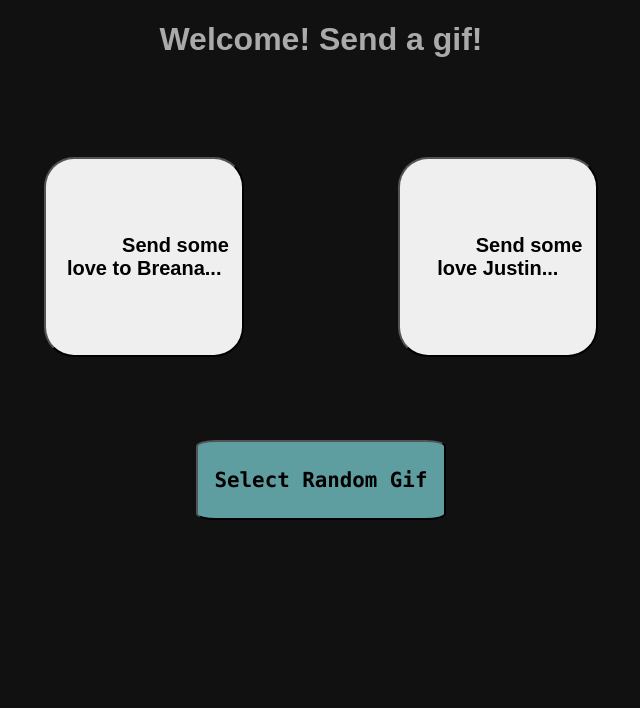
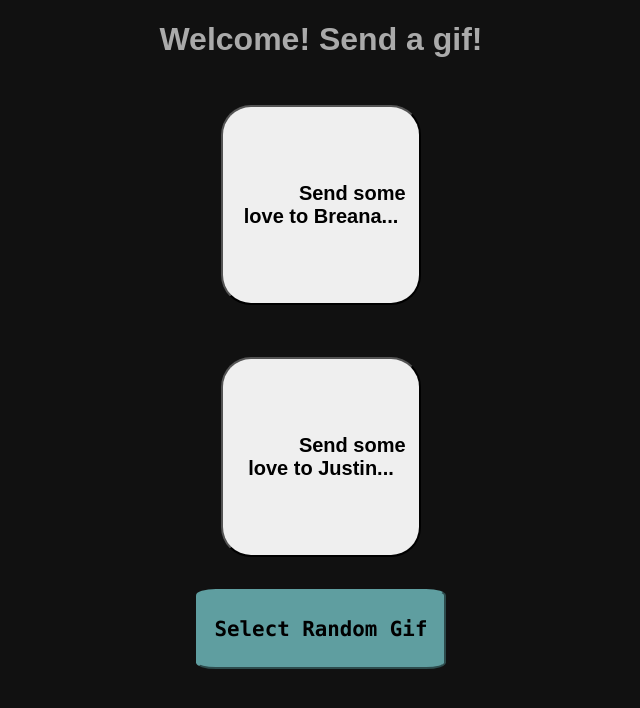
Before and after one commit to jtleaming/loverclient, a React (Create React App) app: page / in a window 1280 px wide. Shown: the top 708 px of the page, without its empty margins (319-959 px from the left). Built offline with nearby package versions, Linux system fonts and the light colour scheme; the HTML template or start-up script is replaced by a standard one.

Commit message:
Adding loading functionality to buttons.

```diff
--- a/src/App.js
+++ b/src/App.js
@@ -1,7 +1,35 @@
 import React, { Component } from 'react';
-import { Button } from 'reactstrap'
+import { Button } from 'reactstrap';
 import axios from 'axios';
 import './App.css';
+
+class SendGifButton extends Component{
+    constructor(props){
+        super(props);
+        this.state = {
+            loading: false
+        };
+    };
+    sendGif = function (number) {
+        this.setState({loading:true});
+        axios.post('http://localhost:5002/api/sendmessage/' + number + '/' + this.props.gifUri, { headers: { "Access-Control-Allow-Origin": "*", "Access-Control-Allow-Headers": " Origin, X-Requested-With, Content-Type, Accept" } })
+          .then((response) =>  {
+            console.log(response);
+            this.setState(() => ({ loading: false}));
+          })
+          .catch((error) => {
+              alert(error);
+              this.setState(({ loading: false}));
+            });
+      };
+    render(){
+        return(
+        <div>
+                <Button className="btn" onClick={() => this.sendGif(this.props.phoneNumbers)  }><i className={this.state.loading ? "heart fa fa-heart fa-4x fa-beat" : "heart fa fa-heart fa-4x"}></i>{this.props.messages}</Button>
+        </div>
+        );
+    }
+}
 
 const GifContainer = (props) => {
   const gif = 'https://giphy.com/embed/' + props.gifUri;
@@ -17,25 +45,19 @@ class App extends Component {
     super(props);
     this.state = {
       gifUri: '',
-      displayGif: false
+      displayGif: false,
+      loading: false,
+      phoneNumbers: ['18014140392', '18014034602'],
+      messages: ['Send some love to Breana...', 'Send some love to Justin...']
     };
     this.selectRandomGif = this.selectRandomGif.bind(this);
   }
-  sendGif = (number) => {
-    axios.get('http://localhost:5002/api/sendmessage/' + number + '/' + this.state.gifUri, { headers: { "Access-Control-Allow-Origin": "*", "Access-Control-Allow-Headers": " Origin, X-Requested-With, Content-Type, Accept" } })
-      .then(function (response) {
-        console.log(response);
-      })
-      .catch(function (error) {
-        alert(error);
-      });
-  };
   selectRandomGif = () => {
     axios.get('http://localhost:5000/api/sendgif', { headers: { "Access-Control-Allow-Origin": "http://localhost:3000", "Access-Control-Allow-Headers": " X-Requested-With,content-type", 'Access-Control-Allow-Credentials': true, 'Access-Control-Allow-Methods': 'GET' } })
       .then((response) => {
         this.setState(prevState => ({
           gifUri: response.data,
-          displayGif: !prevState.displayGif
+          displayGif: true
         }));
       })
       .catch(function (error) {
@@ -47,9 +69,9 @@ class App extends Component {
     return (
       <div className="">
         <h1 className="">Welcome! Send a gif!</h1>
-        <Button className="btn" onClick={() => this.sendGif('18014140392')}><i className="heart fa fa-heart fa-4x fa-beat"></i>Send some love to Breana...</Button>
-        <Button className="btn" onClick={() => this.sendGif('18014034602')}><i className="heart fa fa-heart fa-4x fa-beat"></i>Send some love Justin...</Button>
-
+        {this.state.phoneNumbers.map((phoneNumber, i)=>
+            <SendGifButton key={i} phoneNumbers={phoneNumber} gifUri={this.state.gifUri} messages={this.state.messages[i]}/>
+        )}
         <div className=""><Button className="btn1" onClick={this.selectRandomGif}>Select Random Gif</Button></div>
         {displayGif ?
           <GifContainer gifUri={this.state.gifUri} /> :
--- a/src/index.css
+++ b/src/index.css
@@ -40,8 +40,6 @@ body {
   font:1em sans-serif;
 }
 
-
-
 .heart {
   color:red;
   margin: 17%;
@@ -50,7 +48,7 @@ body {
 .btn{
   height: 200px;
   width: 200px;
-  margin: 6%;
+  margin: 2%;
   border-radius: 15%;
 }
 
@@ -59,6 +57,7 @@ body {
   width: 250px;
   margin: .5%;
   border-radius: 8%;
+  border-color: cadetblue;
   background-color: cadetblue;
   font-size: 130%;
   font-family:"Lucida Console", Monaco, monospace;
```
Also changed, not shown: 1 other file (tests, documents, lock files or other folders).
